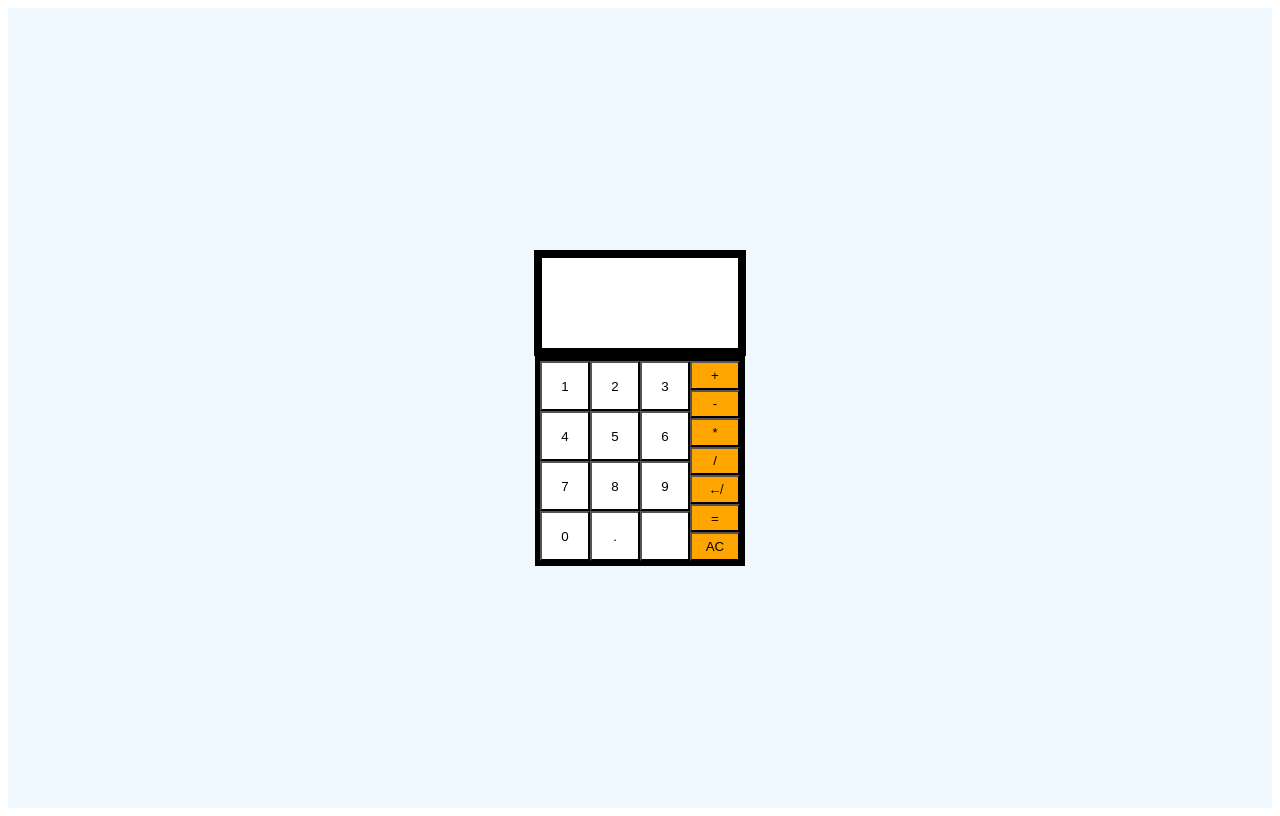
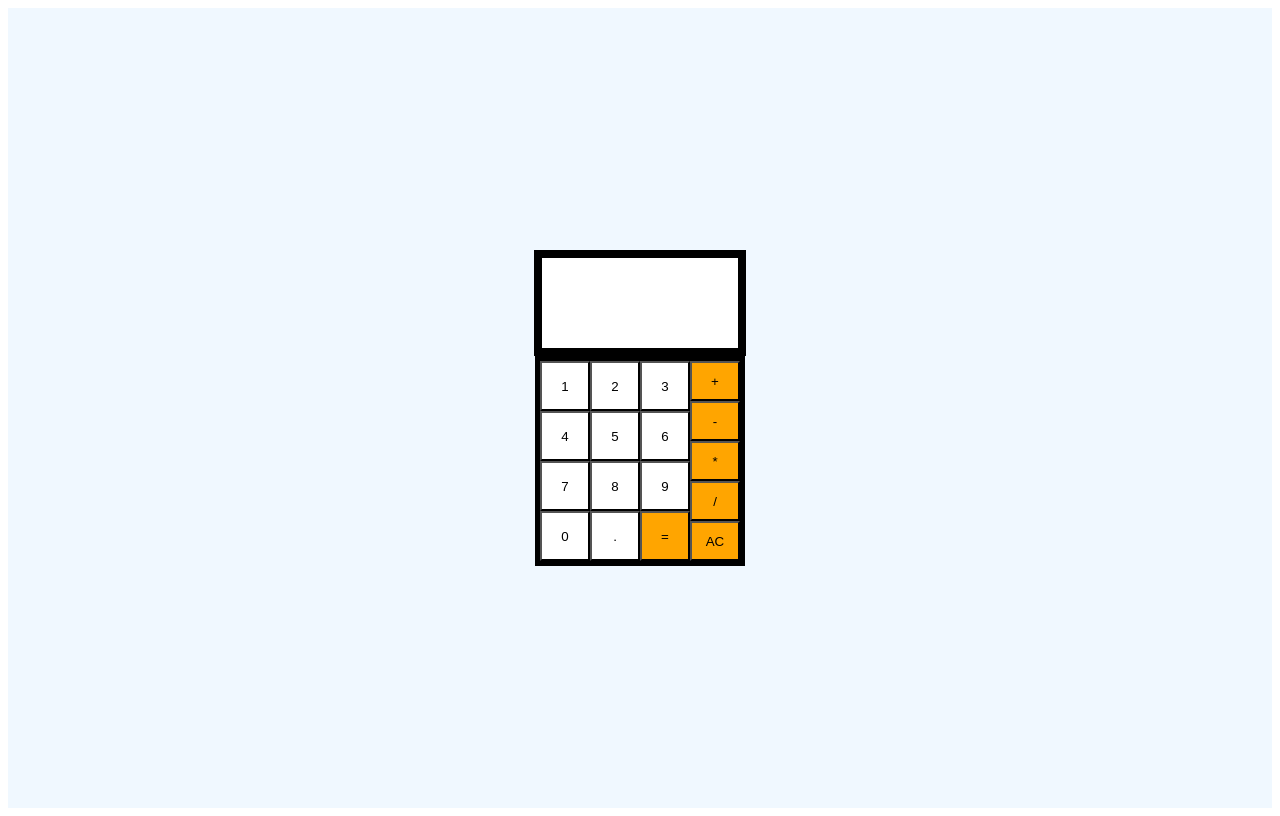
Before and after one commit to JoshGrawe/Calculator, a plain HTML site: page index.html in a window 1280 px wide. Drawn offline with Linux system fonts and the light colour scheme.

Commit message:
final calculator update

```diff
--- a/index.html
+++ b/index.html
@@ -56,9 +56,7 @@
 
 
                    <button class=" button decimal ">.</button>
-                </button>   <button class=" button 0">
-
-                </button>
+                </button>     <button class=" button equals operator"> = </button>
             </div>
 
 
@@ -72,8 +70,6 @@
                 <button class=" button multiply operator"> * </button>
                 <button class=" button divide operator"> / </button>
 
-                <button class=" button backspace operator">↚</button>
-                <button class=" button equals operator"> = </button>
                  <button class=" button AC operator">AC</button>
 
            </div>
--- a/script.js
+++ b/script.js
@@ -11,7 +11,7 @@ buttons.forEach(function(button) {
 
         if (button.classList.contains("backspace")){
 
-            inputdisplay.value = backspace()
+            backspace()
 
           }
         else if (button.classList.contains("AC")){
@@ -44,9 +44,7 @@ buttons.forEach(function(button) {
 
     })
 })
-function backspace(){
 
-}
 function operate() {
 intFirstNumbers = parseFloat(firstNumbers)
 intSecondNumbers = parseFloat(secondNumbers)
--- a/style.css
+++ b/style.css
@@ -31,7 +31,7 @@ flex-direction: column;
 
 }
 .operatorGrid button{
-    height: 14.28%
+    height:20%
 }
 
 button{
```
